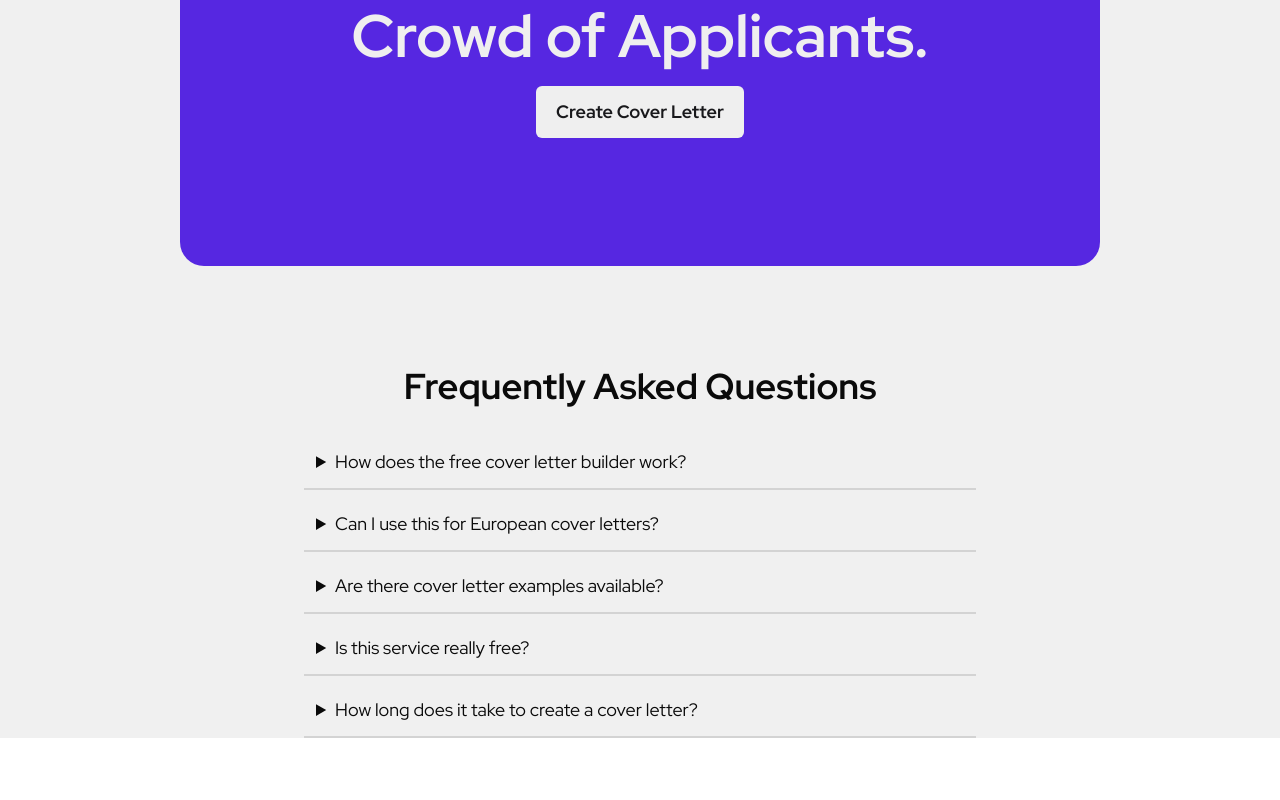
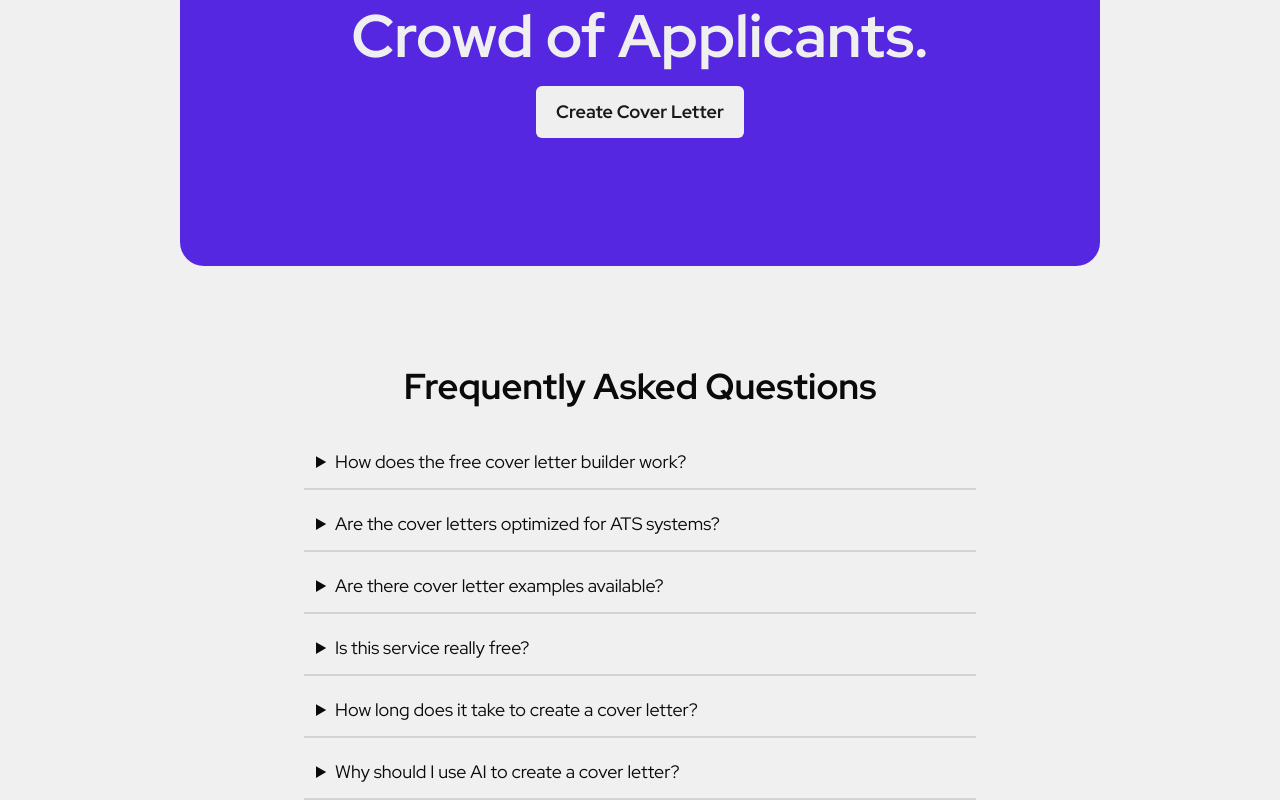
Before and after one commit to IvanSmiths/cover-letter-builder-pro, a Next.js app: page / in a window 1280 px wide. Shown: the part 3945-4745 px from the top of the page. Before the commit the page ends 4683 px from the top, so only its background shows below. Built offline with nearby package versions, Linux system fonts and the light colour scheme.

Commit message:
improve text

```diff
--- a/components/home/faq/Faq.tsx
+++ b/components/home/faq/Faq.tsx
@@ -3,27 +3,32 @@ const Faq = () => {
     {
       question: "How does the free cover letter builder work?",
       answer:
-        "Our AI-powered cover letter maker uses the job description you provide to generate a tailored, professional cv letter for job applications in minutes. Just paste the job details, add your information, and let AI handle the rest!",
+        "Our <strong>free cover letter builder</strong> uses cutting-edge AI technology to create a customized and professional cv letter for job applications. Simply paste the job description, add your personal details, and our system will generate a tailored cover letter for a job application within minutes. The tool ensures your letter aligns with industry standards and highlights your unique skills to match the job requirements.",
     },
     {
-      question: "Can I use this for European cover letters?",
+      question: "Are the cover letters optimized for ATS systems?",
       answer:
-        "Yes, our tool is optimized to meet European cover letter standards, including German DIN-Norm 5008.",
+        "Yes, every cv created with our builder is optimized for Applicant Tracking Systems (ATS). This means your cover letter for job applications is designed to pass through hiring algorithms while showcasing your qualifications in a professional and concise way.",
     },
     {
       question: "Are there cover letter examples available?",
       answer:
-        "Yes! Our platform provides a variety of cover letter examples that you can use or customize based on your needs.",
+        "Absolutely! We provide a variety of <strong>cover letter examples</strong> that you can use as templates. These examples are tailored for various industries and job positions. Whether you're applying for tech, finance, healthcare, or creative roles, our examples will guide you in crafting the perfect application.",
     },
     {
       question: "Is this service really free?",
       answer:
-        "Absolutely! You can generate unlimited cover letters for job applications at no cost.",
+        "Yes, our <strong>free cover letter builder</strong> is completely free to use with no hidden costs. You can generate unlimited cover letters for job applications, saving time and money. Start creating a professional and tailored <strong>cv letter for job applications</strong> today without spending a dime!",
     },
     {
       question: "How long does it take to create a cover letter?",
       answer:
-        "With our free cover letter builder, you can generate a professional cover letter for a job in under a minute!",
+        "Simply copy the job details and your personal information, and let our system handle the rest. It's the fastest way to create a high-quality <strong>cover letter for a resume</strong>.",
+    },
+    {
+      question: "Why should I use AI to create a cover letter?",
+      answer:
+        "Using AI to create a cover letter for a job saves time, ensures accuracy, and enhances personalization. Our <strong>cover letter maker</strong> generates professional letters that highlight your strengths while aligning with the job description. AI eliminates guesswork, ensuring your cv letter meets all requirements and maximizes your chances of getting noticed.",
     },
   ];
 
@@ -37,7 +42,10 @@ const Faq = () => {
               <summary className="cursor-pointer p-3 text-lg">
                 {faq.question}
               </summary>
-              <p className="mt-2 pb-3 pl-3">{faq.answer}</p>
+              <p
+                dangerouslySetInnerHTML={{ __html: faq.answer }}
+                className="mt-2 pb-3 pl-3"
+              ></p>
             </details>
             <div className="w-full bg-lightSecondary pt-0.5 dark:bg-darkSecondary"></div>
           </div>
```
